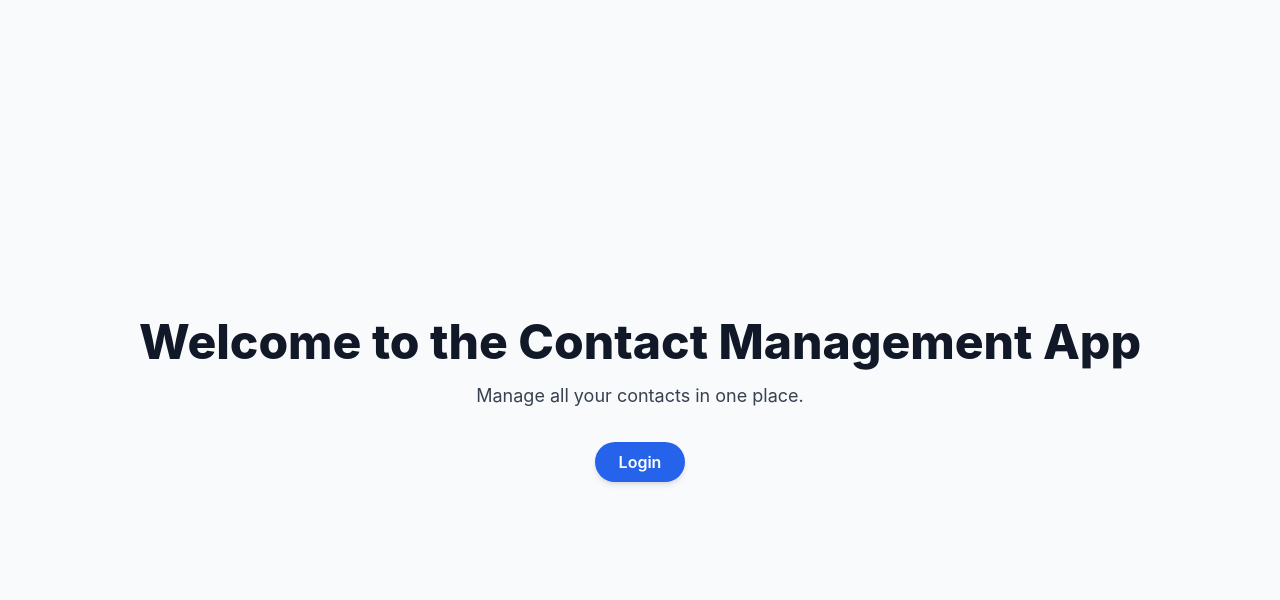
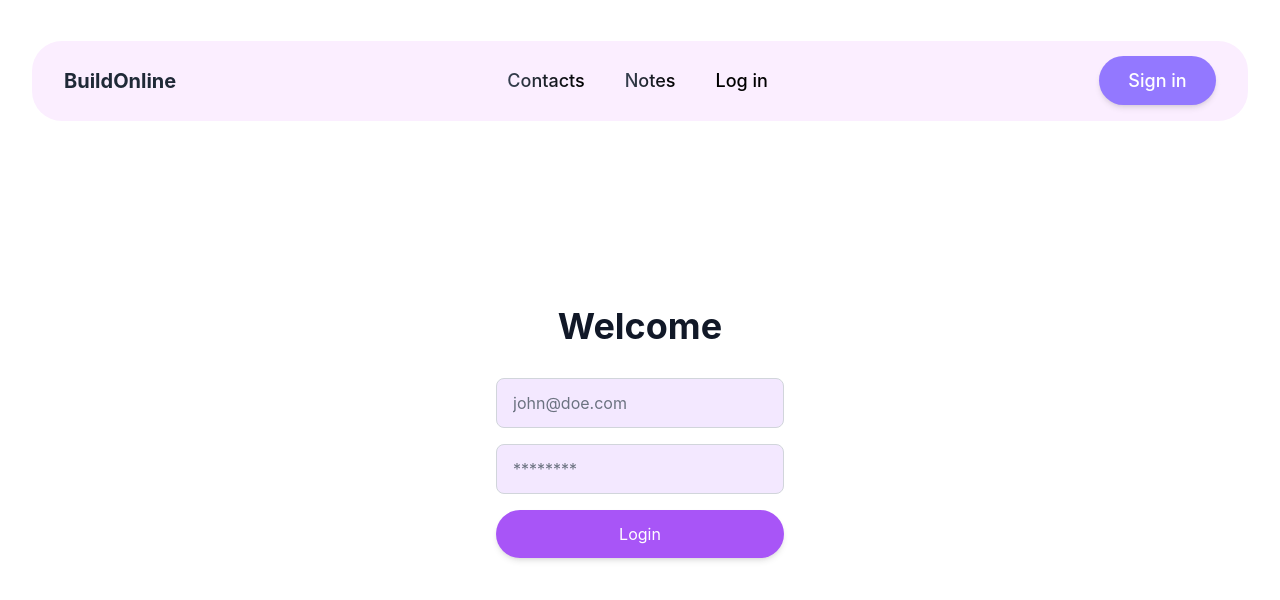
Before and after one commit to ChiaraDim/BuildOnlineChallenge-frontend, a Next.js app in the folder frontend/: page / in a window 1280 px wide. Shown: the top 600 px of the page. Built offline with nearby package versions, Linux system fonts and the light colour scheme; no server answers.

Commit message:
feat: restructure Home and Login pages with new layout and components

```diff
--- a/frontend/src/pages/Home.tsx
+++ b/frontend/src/pages/Home.tsx
@@ -1,15 +1,28 @@
+import React from 'react'
+import Header from '../components/Header'
+
 const Home = () => {
   return (
-    <div className="flex flex-col items-center justify-center min-h-screen bg-background p-6">
-      <h1 className="text-4xl font-heading font-bold text-gray-800">
-        Welcome to Your Contact Manager
-      </h1>
-      <p className="mt-4 text-lg text-gray-600">
-        Manage all your contacts in one place
-      </p>
-      <button className="mt-8 px-6 py-3 bg-primary text-white font-semibold rounded-lg hover:bg-blue-700">
-        Get Started
-      </button>
+    <div className="flex flex-col items-center justify-center min-h-screen pt-16 bg-white">
+      <Header />
+      <div className="flex flex-col items-center">
+        <h1 className="text-4xl font-bold text-gray-900 mb-8">Welcome</h1>
+        <form className="flex flex-col space-y-4">
+          <input
+            type="email"
+            placeholder="john@doe.com"
+            className="w-72 px-4 py-3 border border-gray-300 rounded-lg bg-purple-100 text-gray-700 placeholder-gray-500 focus:outline-none focus:ring-2 focus:ring-purple-400"
+          />
+          <input
+            type="password"
+            placeholder="********"
+            className="w-72 px-4 py-3 border border-gray-300 rounded-lg bg-purple-100 text-gray-700 placeholder-gray-500 focus:outline-none focus:ring-2 focus:ring-purple-400"
+          />
+          <button className="w-72 py-3 bg-purple-500 text-white rounded-full shadow-md transition transform hover:bg-purple-600">
+            Login
+          </button>
+        </form>
+      </div>
     </div>
   )
 }
--- a/frontend/src/pages/index.tsx
+++ b/frontend/src/pages/index.tsx
@@ -1,18 +1,8 @@
-import Link from 'next/link'
-import Button from '../components/Button'
+import React from 'react'
+import HomePage from './Home'
 
-export default function Home() {
-  return (
-    <div className="flex flex-col items-center justify-center min-h-screen bg-gray-50 p-6">
-      <h1 className="text-5xl font-extrabold text-gray-900 mb-4">
-        Welcome to the Contact Management App
-      </h1>
-      <p className="text-lg text-gray-700 mb-8">
-        Manage all your contacts in one place.
-      </p>
-      <Link href="/login">
-        <Button text="Login" />
-      </Link>
-    </div>
-  )
+const IndexPage = () => {
+  return <HomePage />
 }
+
+export default IndexPage
--- a/frontend/src/pages/login.tsx
+++ b/frontend/src/pages/login.tsx
@@ -5,6 +5,7 @@ import * as Yup from 'yup'
 import { login, selectAuth } from '../store/slices/authSlice'
 import { AppDispatch } from '../store'
 import { useRouter } from 'next/router'
+import Button from '../components/Button'
 
 const Login = () => {
   const dispatch = useDispatch<AppDispatch>()
@@ -25,71 +26,49 @@ const Login = () => {
       router.push('/contacts')
     }
   }
+
   return (
-    <div className="flex flex-col items-center justify-center min-h-screen bg-gray-50 p-6">
-      <h1 className="text-4xl font-bold mb-6">Login</h1>
-      <Formik
-        initialValues={initialValues}
-        validationSchema={validationSchema}
-        onSubmit={handleSubmit}
+    <div className="flex justify-center items-center h-screen bg-gray-50">
+      <div className="w-full max-w-sm bg-white p-8 rounded-lg shadow-lg">
+        <h2 className="text-3xl font-bold mb-6 text-center text-gray-900">
+          Login
+        </h2>
+        <form className="space-y-4">
+          <div>
+            <label
+              className="block text-sm font-medium text-gray-700"
+              htmlFor="email"
             >
-        {({ isSubmitting }) => (
-          <Form className="w-80 bg-white p-6 rounded-lg shadow-md">
-            <div className="mb-4">
-              <label className="block text-sm font-medium text-gray-700">
               Email
             </label>
-              <Field
-                name="email"
+            <input
               type="email"
-                className="w-full p-2 border rounded mt-1"
-              />
-              <ErrorMessage
-                name="email"
-                component="div"
-                className="text-red-500 text-xs mt-1"
+              id="email"
+              className="w-full mt-1 px-3 py-2 border border-gray-300 rounded-lg shadow-sm focus:outline-none focus:ring-2 focus:ring-blue-500"
+              required
             />
           </div>
-            <div className="mb-6">
-              <label className="block text-sm font-medium text-gray-700">
+          <div>
+            <label
+              className="block text-sm font-medium text-gray-700"
+              htmlFor="password"
+            >
               Password
             </label>
-              <Field
-                name="password"
+            <input
               type="password"
-                className="w-full p-2 border rounded mt-1"
-              />
-              <ErrorMessage
-                name="password"
-                component="div"
-                className="text-red-500 text-xs mt-1"
+              id="password"
+              className="w-full mt-1 px-3 py-2 border border-gray-300 rounded-lg shadow-sm focus:outline-none focus:ring-2 focus:ring-blue-500"
+              required
             />
           </div>
-            <button
-              type="submit"
-              disabled={isSubmitting}
-              className="w-full bg-blue-600 text-white py-2 rounded hover:bg-blue-700"
-            >
-              {isSubmitting ? 'Logging in...' : 'Login'}
-            </button>
-            {auth.error && (
-              <div className="text-red-500 text-center mt-4">{auth.error}</div>
-            )}
-          </Form>
-        )}
-      </Formik>
+          <div className="pt-4">
+            <Button text="Login" onClick={() => {}} />
+          </div>
+        </form>
+      </div>
     </div>
   )
 }
 
 export default Login
-
-// pages/login.tsx
-/*import React from 'react'
-
-const Login = () => {
-  return <div>Login Page</div>
-}
-
-export default Login
-*/
```
Lines whose indentation alone changed are shown as unchanged.
